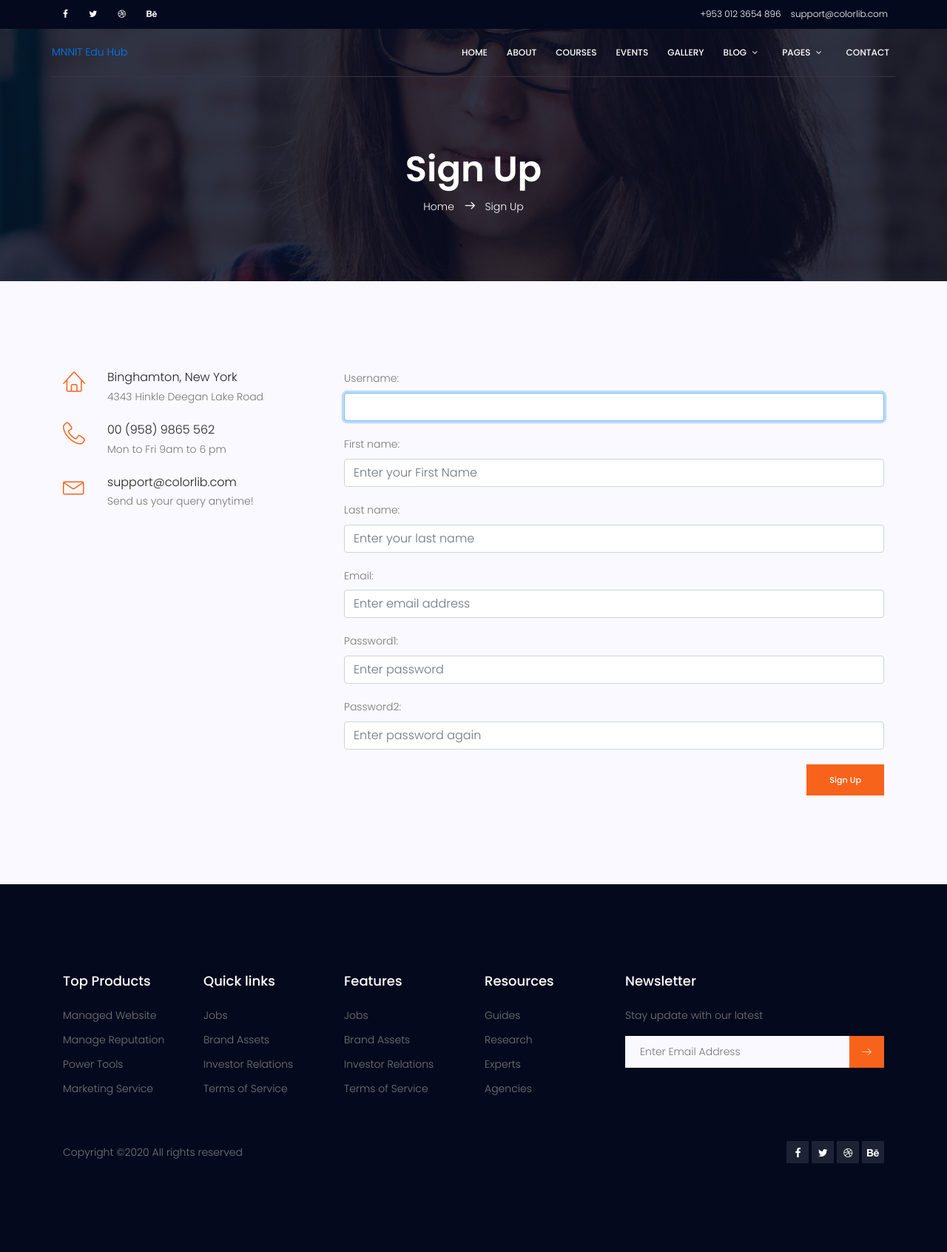
After one commit to amantibrewal310/hack36, a Django app: page /accounts/signup/ in a window 1280 px wide. The commit adds this page. Shown: the whole page at 74% size. Run offline with Django 3.2, Linux system fonts and the light colour scheme; some libraries are stand-ins or nearby versions.

Commit message:
Sign up page added

```diff
--- /dev/null
+++ b/accounts/forms.py
@@ -0,0 +1,94 @@
+from django import forms
+from django.contrib.auth.models import User
+from django.contrib.auth.forms import UserCreationForm, UserChangeForm
+
+class RegistrationForm(UserCreationForm):
+    username = forms.CharField(widget=forms.TextInput(attrs={
+        'placeholder':"Username",
+            'class':"common-input mb-20 form-control",
+            'onfocus':"this.placeholder = ''",
+            'onblur':"this.placeholder = 'Username'",
+            'required':"",
+            'type':"text"
+    }))
+    email = forms.EmailField(widget=forms.TextInput(attrs={
+        'name':"email",
+        'placeholder':"Enter email address",
+        'pattern':"[A-Za-z0-9._%+-]+@[A-Za-z0-9.-]+\.[A-Za-z]{1,63}$",'onfocus':"this.placeholder = ''",
+        'onblur':"this.placeholder = 'Enter email address'", 'class':"common-input mb-20 form-control",
+        'required':"",
+        'type':"email"
+
+    }),required=True)
+    first_name = forms.CharField(widget=forms.TextInput(
+        attrs={
+            'placeholder':"Enter your First Name",
+            'class':"common-input mb-20 form-control",
+            'onfocus':"this.placeholder = ''",
+            'onblur':"this.placeholder = 'Enter your First Name'",
+            'required':"",
+            'type':"text"
+        }
+    ))
+    last_name = forms.CharField(widget=forms.TextInput(
+        attrs={
+            'placeholder':"Enter your last name",
+            'class':"common-input mb-20 form-control",
+            'onfocus':"this.placeholder = ''",
+            'onblur':"this.placeholder = 'Enter your last name'",
+            'required':"",
+            'type':"text"
+        }
+    ))
+    password1 = forms.CharField(widget=forms.TextInput(
+        attrs={
+            'placeholder':"Enter password",
+            'class':"common-input mb-20 form-control",
+            'onfocus':"this.placeholder = ''",
+            'onblur':"this.placeholder = 'Enter password'",
+            'required':"",
+            'type':"password"
+        }
+    ))
+    password2 = forms.CharField(widget=forms.TextInput(
+        attrs={
+            'placeholder':"Enter password again",
+            'class':"common-input mb-20 form-control",
+            'onfocus':"this.placeholder = ''",
+            'onblur':"this.placeholder = 'Enter password again'",
+            'required':"",
+            'type':"password"
+        }
+    ))
+
+    class Meta:
+        model = User
+        fields = (
+            'username',
+            'first_name',
+            'last_name',
+            'email',
+            'password1',
+            'password2',
+        )
+    def save(self, commit=True):
+        user = super(RegistrationForm, self).save(commit=False)
+        user.first_name = self.cleaned_data['first_name']
+        user.last_name = self.cleaned_data['last_name']
+        user.email = self.cleaned_data['email']
+
+        if commit:
+            user.save()
+        return user
+
+class EditProfileForm(UserChangeForm):
+
+    class Meta:
+        model = User
+        fields =(
+            'email',
+            'first_name',
+            'last_name',
+            # 'password',
+        )
+        # exclude = ()
--- /dev/null
+++ b/accounts/templates/accounts/signup.html
@@ -0,0 +1,64 @@
+{% extends 'hack/base.html' %}
+
+{% block title %} Signup {% endblock %}
+
+{% block body %}
+<section class="banner-area relative about-banner" id="home">
+    <div class="overlay overlay-bg"></div>
+    <div class="container">
+        <div class="row d-flex align-items-center justify-content-center">
+            <div class="about-content col-lg-12">
+                <h1 class="text-white">
+                    Sign Up
+                </h1>
+                <p class="text-white link-nav"><a href="index.html">Home </a>  <span class="lnr lnr-arrow-right"></span>  <a href="contact.html"> Sign Up	</a></p>
+            </div>
+        </div>
+    </div>
+</section>
+
+<section class="contact-page-area section-gap">
+    <div class="container">
+        <div class="row">
+            <div class="col-lg-4 d-flex flex-column address-wrap">
+                <div class="single-contact-address d-flex flex-row">
+                    <div class="icon">
+                        <span class="lnr lnr-home"></span>
+                    </div>
+                    <div class="contact-details">
+                        <h5>Binghamton, New York</h5>
+                        <p>
+                            4343 Hinkle Deegan Lake Road
+                        </p>
+                    </div>
+                </div>
+                <div class="single-contact-address d-flex flex-row">
+                    <div class="icon">
+                        <span class="lnr lnr-phone-handset"></span>
+                    </div>
+                    <div class="contact-details">
+                        <h5>00 (958) 9865 562</h5>
+                        <p>Mon to Fri 9am to 6 pm</p>
+                    </div>
+                </div>
+                <div class="single-contact-address d-flex flex-row">
+                    <div class="icon">
+                        <span class="lnr lnr-envelope"></span>
+                    </div>
+                    <div class="contact-details">
+                        <h5>support@colorlib.com</h5>
+                        <p>Send us your query anytime!</p>
+                    </div>
+                </div>
+            </div>
+            <div class="col-lg-8">
+                <form method="POST">
+                    {% csrf_token %}
+                    {{form.as_p}}
+                    <button class="genric-btn primary" style="float: right;">Sign Up</button>
+                </form>
+            </div>
+        </div>
+    </div>
+</section>
+{% endblock %}
--- /dev/null
+++ b/accounts/urls.py
@@ -0,0 +1,9 @@
+from django.contrib.auth import views as auth_views
+from django.urls import path, re_path
+from . import views
+
+urlpatterns = [
+    path('login/',views.login_view,name='login'),
+    path('signup/',views.signup_view,name='signup'),
+
+]
--- a/accounts/views.py
+++ b/accounts/views.py
@@ -1,3 +1,25 @@
-from django.shortcuts import render
+from django.shortcuts import render, HttpResponse, redirect
+from django.contrib.auth.forms import UserCreationForm
+from accounts.forms import RegistrationForm, EditProfileForm
+from django.contrib.auth.models import User
+from django.contrib.auth.forms import UserChangeForm, PasswordChangeForm
+from django.contrib.auth import update_session_auth_hash
+# Create your views here.
 
-# Create your views here.
+def login_view(request):
+    return render(request,'accounts/login.html')
+
+def signup_view(request):
+    if(request.method=='POST'):
+        form = RegistrationForm(request.POST)
+        if form.is_valid():
+            form.save()
+            return redirect('/accounts/')
+        else:
+            return HttpResponse("Please Enter good password")
+    else:
+        form = RegistrationForm()
+        args = {'form':form}
+        return render(request,'accounts/signup.html',args)
+
+    # return render(request,'accounts/signup.html')
--- a/hack/settings.py
+++ b/hack/settings.py
@@ -37,7 +37,8 @@ INSTALLED_APPS = [
     'django.contrib.sessions',
     'django.contrib.messages',
     'django.contrib.staticfiles',
-    'blog'
+    'blog',
+    'accounts',
 ]
 
 MIDDLEWARE = [
--- a/hack/templates/hack/base.html
+++ b/hack/templates/hack/base.html
@@ -15,7 +15,7 @@
 	<!-- meta character set -->
 	<meta charset="UTF-8">
 	<!-- Site Title -->
-		<title>MNNIT Edu Hub {{ title }}</title>
+	<title>{% block title %}{% endblock %}</title>
 
 	<link href="https://fonts.googleapis.com/css?family=Poppins:100,200,400,300,500,600,700" rel="stylesheet">
 	<!--
@@ -35,6 +35,24 @@
 	</head>
 	<body>
 		<header id="header" id="home">
+			<div class="header-top">
+				<div class="container">
+					<div class="row">
+						<div class="col-lg-6 col-sm-6 col-8 header-top-left no-padding">
+							<ul>
+							  <li><a href="#"><i class="fa fa-facebook"></i></a></li>
+							  <li><a href="#"><i class="fa fa-twitter"></i></a></li>
+							  <li><a href="#"><i class="fa fa-dribbble"></i></a></li>
+							  <li><a href="#"><i class="fa fa-behance"></i></a></li>
+							</ul>
+						</div>
+						<div class="col-lg-6 col-sm-6 col-4 header-top-right no-padding">
+							<a href="tel:+953 012 3654 896"><span class="lnr lnr-phone-handset"></span> <span class="text">+953 012 3654 896</span></a>
+							<a href="mailto:support@colorlib.com"><span class="lnr lnr-envelope"></span> <span class="text">support@colorlib.com</span></a>
+						</div>
+					</div>
+				</div>
+		  </div>
 
 			<div class="container main-menu">
 				<div class="row align-items-center justify-content-between d-flex">
@@ -73,7 +91,7 @@
 				</div>
 			</div>
 		</header><!-- #header -->
-            {% if messages %}
+		<!-- {% if messages %}
 		{% for message in messages %}
 		<div class="alert alert-{{ message.tags }}">
 			{{ message }}
@@ -81,7 +99,12 @@
 		{% endfor %}
 		{% endif %}
 		{% block content %}
-    {% endblock %}
+		{% endblock %} -->
+
+		<!-- ------------------Main Content ---------->
+			{% block body %}{% endblock %}
+
+		<!-- ------------END of Main content----------------->
 		<!-- start footer Area -->
 		<footer class="footer-area section-gap">
 			<div class="container">
--- /dev/null
+++ b/hack/templates/hack/index.html
@@ -0,0 +1,3 @@
+{% extends 'hack/base.html'%}
+
+{% block title %} MNNIT Edu Hub {% endblock %}
--- a/hack/urls.py
+++ b/hack/urls.py
@@ -22,7 +22,9 @@ from . import views
 urlpatterns = [
     path('admin/', admin.site.urls),
     path('blog/', include('blog.urls')),
-    path('', views.home, name='home')
+    path('', views.home, name='home'),
+    path('accounts/', include('accounts.urls')),
+
 ]
 
 urlpatterns = urlpatterns + static(settings.MEDIA_URL, document_root=settings.MEDIA_ROOT)
--- a/hack/views.py
+++ b/hack/views.py
@@ -2,4 +2,4 @@ from django.shortcuts import render
 
 
 def home(request):
-    return render(request, 'hack/base.html')
+    return render(request, 'hack/index.html')
```
Also changed, not shown: blog/migrations/0001_initial.py (added). Lines whose indentation alone changed are shown as unchanged.
